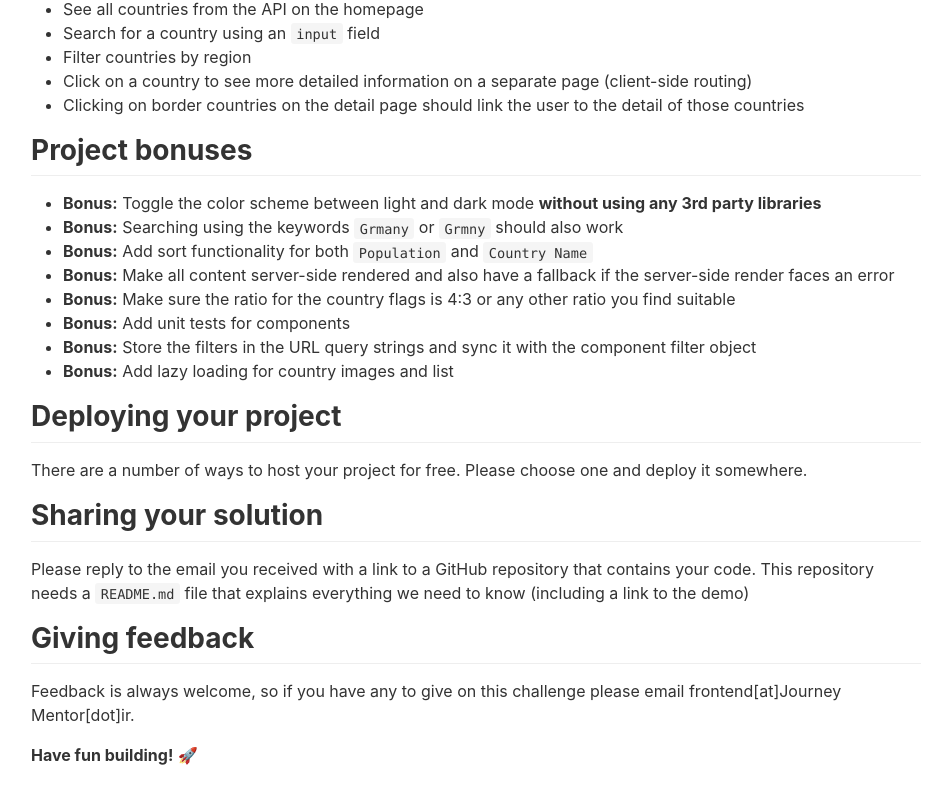
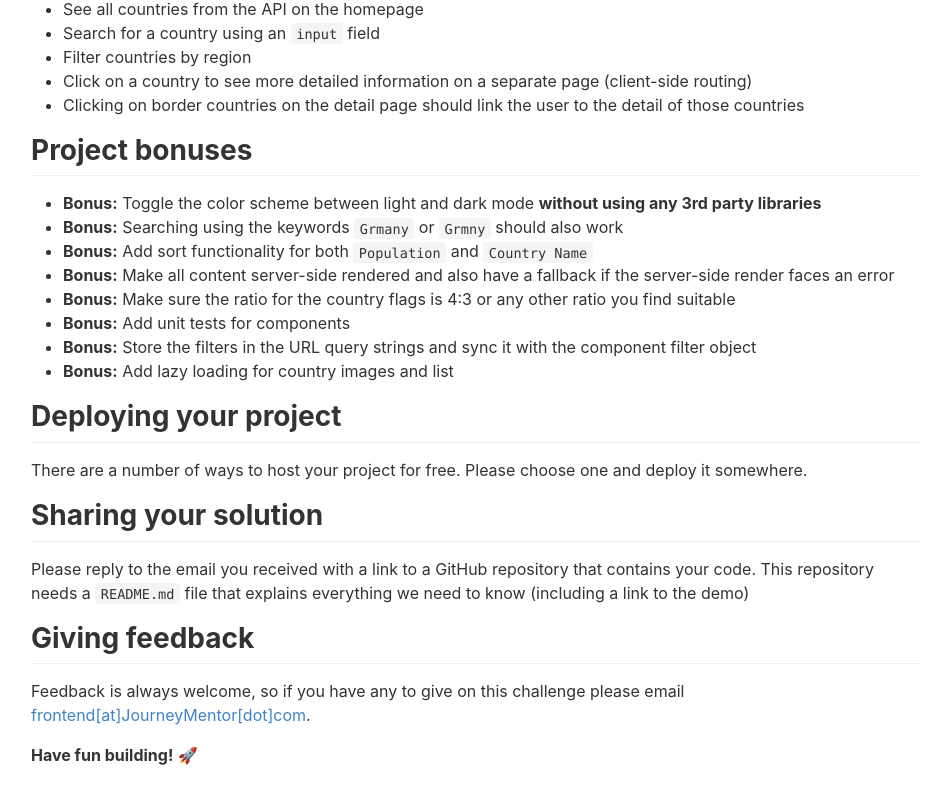
Before and after one commit to greatmr/jahan-countries, a Vue app: page / in a window 1280 px wide. Shown: the part 1857-2661 px from the top of the page, without its empty margins (164-1089 px from the left). Built offline with nearby package versions, Linux system fonts and the light colour scheme.

Commit message:
chore(app): update email address for giving feedback

```diff
--- a/src/App.vue
+++ b/src/App.vue
@@ -142,7 +142,10 @@
     <h2 id="giving-feedback">Giving feedback</h2>
     <p>
       Feedback is always welcome, so if you have any to give on this challenge
-      please email frontend[at]Journey Mentor[dot]ir.
+      please email
+      <a href="mailto:frontend@JourneyMentor.net"
+        >frontend[at]JourneyMentor[dot]com</a
+      >.
     </p>
     <p><strong>Have fun building!</strong> 🚀</p>
   </article>
```
